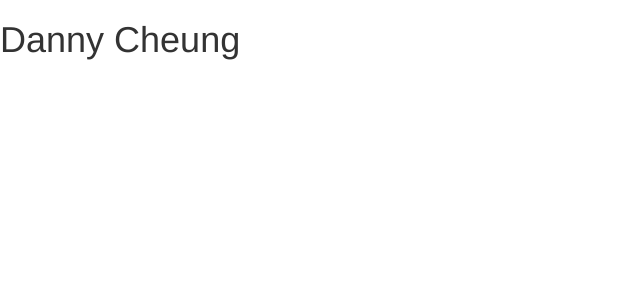
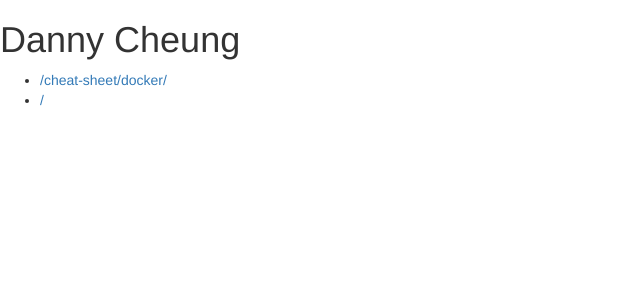
Before and after one commit to dann7387/dann7387.github.io, a Jekyll site: the page built from index.md, in a window 1280 px wide. Shown: the top 300 px of the page, without its empty margins (0-640 px from the left). Built offline with Jekyll 4.4.1, drawn with Linux system fonts in a browser that asks for light colours; nearby versions of some CDN libraries; comment, search, counter and statistics services are not loaded.

Commit message:
Add list of pages ot front page.

```diff
--- a/index.md
+++ b/index.md
@@ -3,3 +3,11 @@ title: Danny Cheung
 layout: minimal
 ---
 # {{page.title}}
+
+<ul>
+{% for p in site.pages %}
+  {% if p.url != "/index.html" %}
+  <li><a href="{{p.url}}">{{p.url}}</a></li>
+  {% endif %}
+{% endfor %}
+</ul>
```
